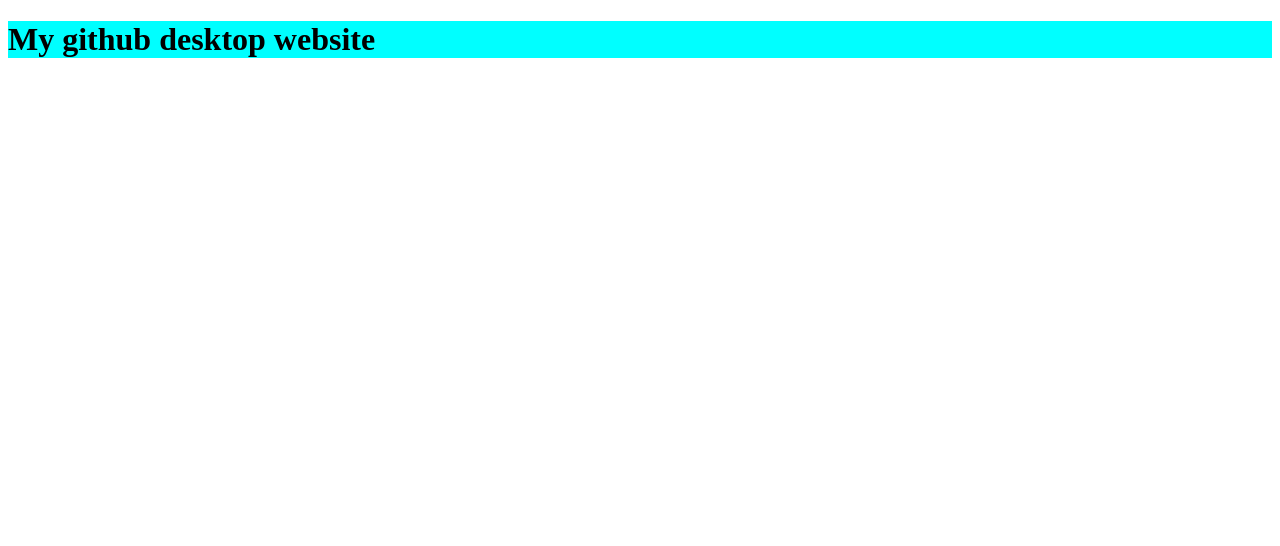
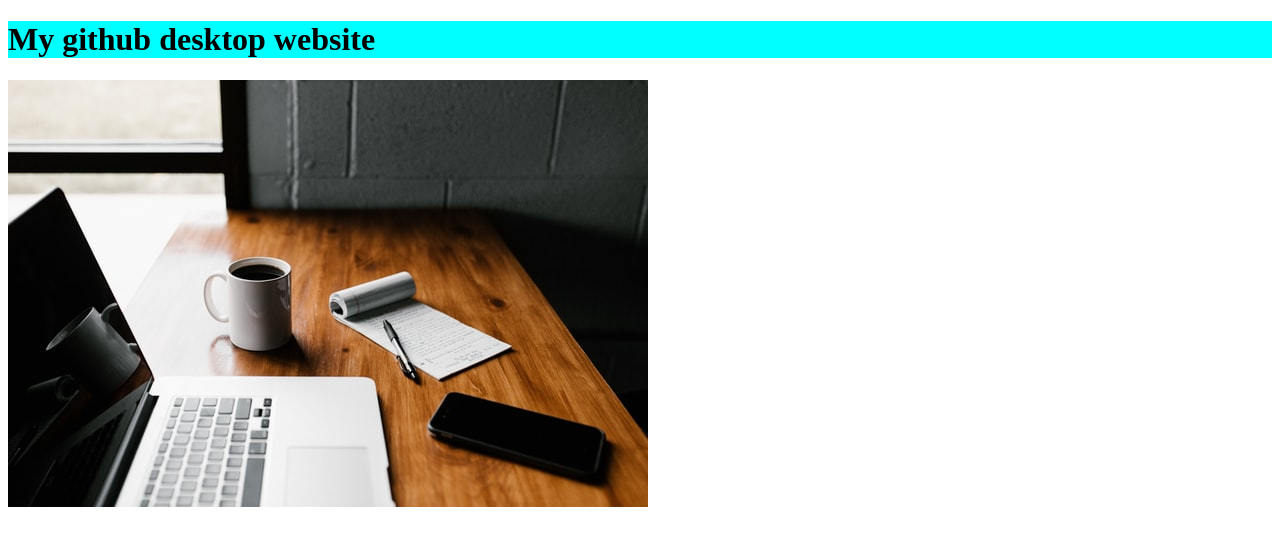
Before and after one commit to abidzmohammad/new-repo, a plain HTML site: page index.html in a window 1280 px wide. Drawn offline with Linux system fonts and the light colour scheme.

Commit message:
img added

```diff
--- a/index.html
+++ b/index.html
@@ -12,6 +12,9 @@
 <body>
 
     <h1>My github desktop website</h1>
+    <div>
+        <img src="img/name.jpg" alt="laptop">
+    </div>
 
 </body>
 
```
Also changed, not shown: img/name.jpg (added).
